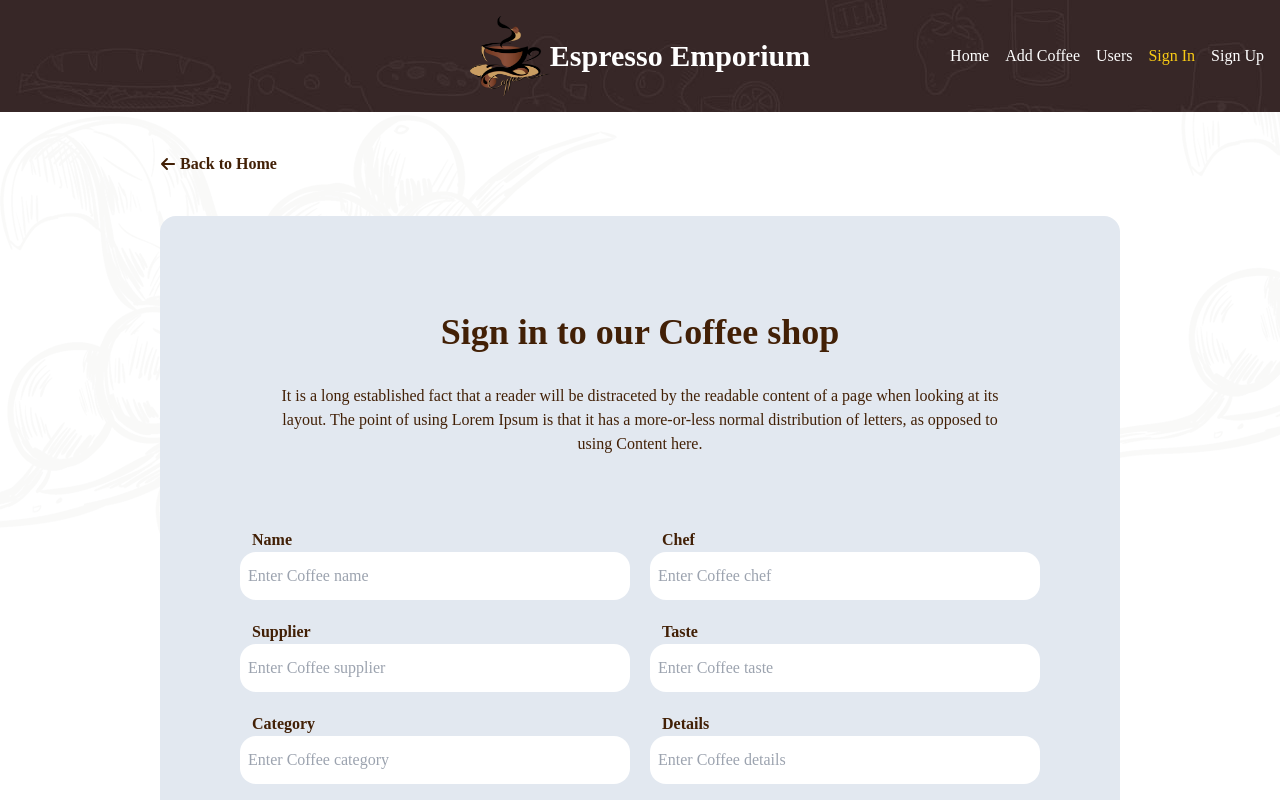
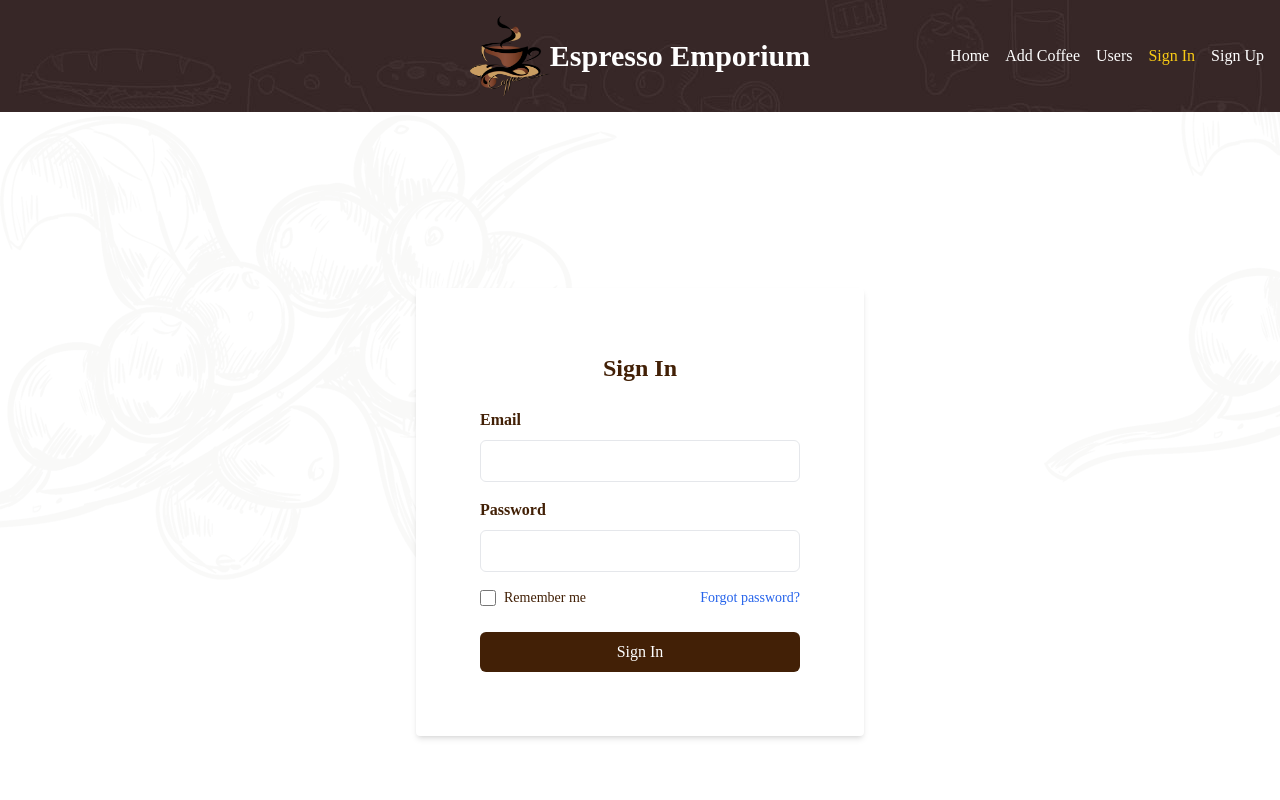
Before and after one commit to Salman-Faiz/Espresso-Emporium-CRUD-client, a React (Vite) app: page /signIn in a window 1280 px wide. Shown: the top 800 px of the page. Built offline with nearby package versions, Linux system fonts and the light colour scheme; a web font is replaced by a local one.

Commit message:
sign inn and sign up pages added

```diff
--- a/src/Layouts/Root.jsx
+++ b/src/Layouts/Root.jsx
@@ -4,9 +4,12 @@ import Footer from "../Pages/Shared/Footer";
 
 const Root = () => {
   return (
-    <div className="font-customFont max-w-8xl mx-auto">
+    <div className="font-customFont max-w-8xl mx-auto flex flex-col min-h-screen">
       <Header></Header>
-      <Outlet />
+      <div className="flex-grow">
+         <Outlet/>
+        </div>
+
       <Footer></Footer>
     </div>
   );
--- a/src/Pages/Home/FollowInsta.jsx
+++ b/src/Pages/Home/FollowInsta.jsx
@@ -1,7 +1,7 @@
 
 const FollowInsta = () => {
     return (
-        <div>
+        <div className="">
             <div className="text-center font-customFont text-yellow-950 py-20 space-y-8">
             <p className="text-xl text-yellow-950">--Follow Us Now--</p>
             <h1 className="text-4xl font-bold">Follow On Instagram</h1>
--- a/src/Pages/Shared/Footer.jsx
+++ b/src/Pages/Shared/Footer.jsx
@@ -88,7 +88,7 @@ const Footer = () => {
         </div>
       </div>
       <div className="bg-[url('/public/images/more/24.jpg')]  ">
-        <p className="text-white font-bold text-sm text-center py-2 ">
+        <p className="text-white font-bold text-sm text-center py-2 max-h-screen bottom-0">
           CopyRight Espresso Emporium 2024
         </p>
       </div>
--- a/src/Pages/SignIn/SignIn.jsx
+++ b/src/Pages/SignIn/SignIn.jsx
@@ -4,123 +4,57 @@ import { Link } from "react-router-dom";
 
 const SignIn = () => {
     return (
-        <div className="bg-[url('/public/images/more/11.png')] text-yellow-950">
-      <Link to={"/"}>
-        {" "}
-        <h1 className="ps-40 py-10 font-bold flex items-center gap-1">
-          <FaArrowLeft></FaArrowLeft> Back to Home
-        </h1>
-      </Link>
-      <div className="bg-slate-200 mx-40 rounded-2xl">
-        <div className="text-center pt-24 pb-10">
-          <h1 className="font-semibold text-4xl">Sign in to our Coffee shop</h1>
-          <p className="py-8 px-28 ">
-            It is a long established fact that a reader will be distraceted by
-            the readable content of a page when looking at its layout. The point
-            of using Lorem Ipsum is that it has a more-or-less normal
-            distribution of letters, as opposed to using Content here.
-          </p>
-        </div>
-        <div className="px-20">
-          <form  className="space-y-4">
-            <div className="grid md:grid-cols-2 gap-5">
-              <div>
-                <label className="ps-3 font-bold" htmlFor="name">
-                  Name
-                </label>
+<div className="">
+<div className="flex items-center justify-center min-h-screen bg-[url('/public/images/more/11.png')] bg-no-repeat text-yellow-950">
+      <div className="bg-white p-16 rounded shadow-md w-full max-w-md">
+        <h2 className="text-2xl font-bold mb-6 text-center">Sign In</h2>
+        <form>
+          <div className="mb-4">
+            <label htmlFor="email" className="block  mb-2 font-semibold">Email</label>
             <input
-                  className="w-full px-2 py-3 rounded-2xl"
-                  type="text"
-                  name="name"
-                  placeholder="Enter Coffee name"
-                  id=""
+              type="email"
+              id="email"
+              name="email"
+              className="w-full px-3 py-2 border  rounded-md focus:outline-none focus:ring-2 focus:ring-yellow-950"
+              required
             />
           </div>
-              <div>
-                <label className="ps-3 font-bold" htmlFor="Chef">
-                  Chef
-                </label>
+          <div className="mb-4">
+            <label htmlFor="password" className="block  mb-2 font-semibold">Password</label>
             <input
-                  className="w-full px-2 py-3 rounded-2xl"
-                  type="text"
-                  name="chef"
-                  placeholder="Enter Coffee chef"
-                  id=""
+              type="password"
+              id="password"
+              name="password"
+              className="w-full px-3 py-2 border  rounded-md focus:outline-none focus:ring-2 focus:ring-yellow-950"
+              required
             />
           </div>
-              <div>
-                <label className="ps-3 font-bold" htmlFor="Supplier">
-                  Supplier
-                </label>
+          <div className="flex items-center justify-between mb-6">
+            <div className="flex items-center">
               <input
-                  className="w-full px-2 py-3 rounded-2xl"
-                  type="text"
-                  name="supplier"
-                  placeholder="Enter Coffee supplier"
-                  id=""
+                id="remember"
+                type="checkbox"
+                className="h-4 w-4 text-yellow-950 focus:ring-blue-500  rounded"
               />
+              <label htmlFor="remember" className="ml-2 block text-sm ">Remember me</label>
             </div>
-              <div>
-                <label className="ps-3 font-bold" htmlFor="Taste">
-                  Taste
-                </label>
-                <input
-                  className="w-full px-2 py-3 rounded-2xl"
-                  type="text"
-                  name="taste"
-                  placeholder="Enter Coffee taste"
-                  id=""
-                />
+            <a href="#" className="text-sm text-blue-600 hover:underline">Forgot password?</a>
           </div>
-              <div>
-                <label className="ps-3 font-bold" htmlFor="Category">
-                  Category
-                </label>
-                <input
-                  className="w-full px-2 py-3 rounded-2xl"
-                  type="text"
-                  name="category"
-                  placeholder="Enter Coffee category"
-                  id=""
-                />
-              </div>
-              <div>
-                <label className="ps-3 font-bold" htmlFor="Details">
-                  Details
-                </label>
-                <input
-                  className="w-full px-2 py-3 rounded-2xl"
-                  type="text"
-                  name="details"
-                  placeholder="Enter Coffee details"
-                  id=""
-                />
-              </div>
-            </div>
-            <div>
-              <label className="ps-3 font-bold" htmlFor="Photo">
-                Photo url
-              </label>
-              <input
-                className="w-full px-2 py-3 rounded-2xl"
-                type="text"
-                name="photo"
-                placeholder="Enter Coffee Photo url"
-                id=""
-              />
-            </div>
-
-            <div className="text-center pt-10 pb-20">
-              <input
-                className=" btn w-full border-2 border-yellow-950 bg-yellow-950 text-white"
+          <button
             type="submit"
-                value="Add Coffee"
-              />
-            </div>
+            className="w-full bg-yellow-950 text-white py-2 px-4 rounded-md hover:bg-blue-700 focus:outline-none focus:ring-2 focus:ring-blue-500 focus:ring-offset-2"
+          >
+            Sign In
+          </button>
         </form>
       </div>
     </div>
 </div>
+
+
+
+
+
     );
 };
 
--- a/src/Pages/SignUp/SignUp.jsx
+++ b/src/Pages/SignUp/SignUp.jsx
@@ -1,8 +1,53 @@
+import { NavLink } from "react-router-dom";
 
 const SignUp = () => {
     return (
-        <div>
+        <div className="">
+        <div className="flex items-center justify-center min-h-screen bg-[url('/public/images/more/11.png')] bg-no-repeat text-yellow-950">
+              <div className="bg-white p-16 rounded shadow-md w-full max-w-md">
+                <h2 className="text-2xl font-bold mb-6 text-center">Sign Up</h2>
+                <form>
+                  <div className="mb-4">
+                    <label htmlFor="name" className="block  mb-2 font-semibold">Name</label>
+                    <input
+                      type="text"
+                      id="name"
+                      name="name"
+                      className="w-full px-3 py-2 border  rounded-md focus:outline-none focus:ring-2 focus:ring-yellow-950"
+                      required
+                    />
+                  </div>
+                  <div className="mb-4">
+                    <label htmlFor="email" className="block  mb-2 font-semibold">Email</label>
+                    <input
+                      type="email"
+                      id="email"
+                      name="email"
+                      className="w-full px-3 py-2 border  rounded-md focus:outline-none focus:ring-2 focus:ring-yellow-950"
+                      required
+                    />
+                  </div>
+                  <div className="mb-4">
+                    <label htmlFor="password" className="block  mb-2 font-semibold">Password</label>
+                    <input
+                      type="password"
+                      id="password"
+                      name="password"
+                      className="w-full px-3 py-2 border  rounded-md focus:outline-none focus:ring-2 focus:ring-yellow-950"
+                      required
+                    />
+                  </div>
 
+                  <button
+                    type="submit"
+                    className="w-full bg-yellow-950 text-white py-2 px-4 rounded-md hover:bg-blue-700 focus:outline-none focus:ring-2 focus:ring-blue-500 focus:ring-offset-2"
+                  >
+                    Sign Up
+                  </button>
+                </form>
+                <div className="pt-8"><h3 className="text-blue-500">Already Have an Account ?? please <span className="underline bold text-yellow-950"><NavLink to={'/signIn'}>Sign In</NavLink></span></h3></div>
+              </div>
+            </div>
         </div>
     );
 };
```
Lines whose indentation alone changed are shown as unchanged.
